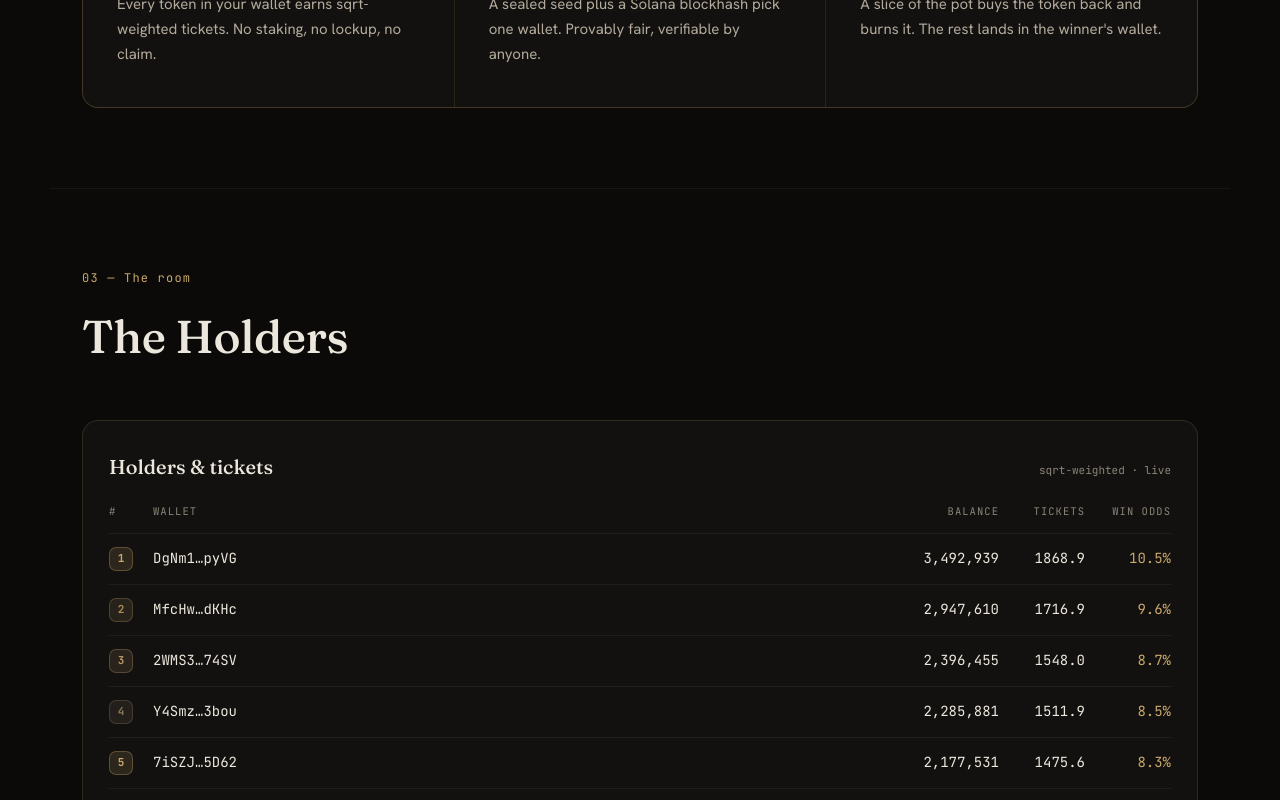
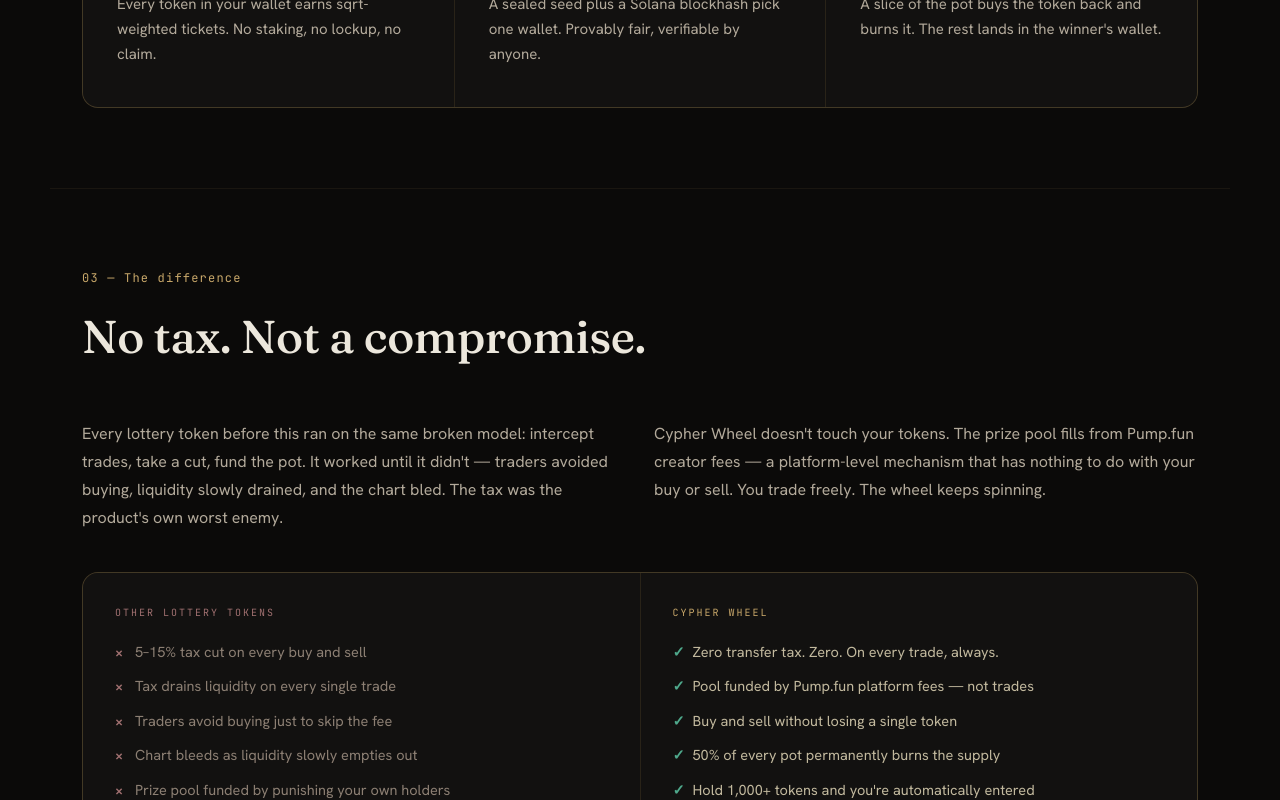
Before and after one commit to TechGeek0/cypher-wheel, a React (Vite) app in the folder frontend/: page / in a window 1280 px wide. Shown: the part 2000-2800 px from the top of the page. Built offline with nearby package versions, Linux system fonts and the light colour scheme; no server answers.

Commit message:
feat: add why better than tax lottery tokens comparison section

```diff
--- a/frontend/src/App.jsx
+++ b/frontend/src/App.jsx
@@ -168,10 +168,56 @@ export default function App() {
         </div>
       </section>
 
+      {/* WHY DIFFERENT */}
+      <section className="section">
+        <div className="section-head">
+          <p className="sec-eyebrow">03 &mdash; The difference</p>
+          <h2 className="sec-title">No tax. Not a compromise.</h2>
+        </div>
+        <div className="why-lead">
+          <p>
+            Every lottery token before this ran on the same broken model: intercept trades,
+            take a cut, fund the pot. It worked until it didn't — traders avoided buying,
+            liquidity slowly drained, and the chart bled. The tax was the product's own worst enemy.
+          </p>
+          <p>
+            Cypher Wheel doesn't touch your tokens. The prize pool fills from Pump.fun creator
+            fees — a platform-level mechanism that has nothing to do with your buy or sell.
+            You trade freely. The wheel keeps spinning.
+          </p>
+        </div>
+        <div className="compare">
+          <div className="compare-col compare-bad">
+            <p className="compare-label">Other lottery tokens</p>
+            <ul className="compare-list">
+              <li>5–15% tax cut on every buy and sell</li>
+              <li>Tax drains liquidity on every single trade</li>
+              <li>Traders avoid buying just to skip the fee</li>
+              <li>Chart bleeds as liquidity slowly empties out</li>
+              <li>Prize pool funded by punishing your own holders</li>
+              <li>Results unverifiable — you just trust the dev</li>
+              <li>Sell pressure baked in from day one</li>
+            </ul>
+          </div>
+          <div className="compare-col compare-good">
+            <p className="compare-label">Cypher Wheel</p>
+            <ul className="compare-list">
+              <li>Zero transfer tax. Zero. On every trade, always.</li>
+              <li>Pool funded by Pump.fun platform fees — not trades</li>
+              <li>Buy and sell without losing a single token</li>
+              <li>50% of every pot permanently burns the supply</li>
+              <li>Hold 1,000+ tokens and you're automatically entered</li>
+              <li>Every draw cryptographically verifiable on-chain</li>
+              <li>Deflationary by design — every round makes it scarcer</li>
+            </ul>
+          </div>
+        </div>
+      </section>
+
       {/* HOLDERS */}
       <section className="section">
         <div className="section-head">
-          <p className="sec-eyebrow">03 &mdash; The room</p>
+          <p className="sec-eyebrow">04 &mdash; The room</p>
           <h2 className="sec-title">The Holders</h2>
         </div>
         <Leaderboard entries={entries} />
@@ -180,7 +226,7 @@ export default function App() {
       {/* FAIR */}
       <section className="section fair">
         <div className="section-head">
-          <p className="sec-eyebrow">04 &mdash; Trust</p>
+          <p className="sec-eyebrow">05 &mdash; Trust</p>
           <h2 className="sec-title">Provably fair, by design</h2>
         </div>
         <div className="fair-body">
--- a/frontend/src/styles.css
+++ b/frontend/src/styles.css
@@ -202,6 +202,34 @@ body {
 .odds { color: var(--champagne); font-family: var(--mono); }
 .empty { padding: 26px 0; text-align: center; color: var(--ash); font-size: 14px; }
 
+/* Why different */
+.why-lead {
+  display: grid; grid-template-columns: 1fr 1fr; gap: 28px;
+  margin-bottom: 40px;
+}
+.why-lead p { font-size: 16px; color: #b3aa9b; line-height: 1.75; margin: 0; }
+
+.compare {
+  display: grid; grid-template-columns: 1fr 1fr; gap: 1px;
+  background: var(--hair); border: 1px solid var(--hair); border-radius: 16px; overflow: hidden;
+}
+.compare-col { background: var(--coal); padding: 32px 32px 36px; }
+.compare-label {
+  font-family: var(--mono); font-size: 10px; letter-spacing: 0.2em; text-transform: uppercase;
+  margin: 0 0 20px;
+}
+.compare-bad  .compare-label { color: #a07070; }
+.compare-good .compare-label { color: var(--champagne); }
+
+.compare-list { list-style: none; padding: 0; margin: 0; display: flex; flex-direction: column; gap: 12px; }
+.compare-list li {
+  font-size: 14.5px; line-height: 1.55; padding-left: 20px; position: relative;
+}
+.compare-bad  .compare-list li { color: #8c7f73; }
+.compare-bad  .compare-list li::before { content: '\00d7'; position: absolute; left: 0; color: #a07070; font-weight: 600; }
+.compare-good .compare-list li { color: #c2b99e; }
+.compare-good .compare-list li::before { content: '\2713'; position: absolute; left: 0; color: var(--jade); font-weight: 600; }
+
 /* Fair section */
 .fair-body { max-width: 720px; }
 .fair-lead { font-size: 19px; color: #bdb5a6; line-height: 1.7; margin: 0 0 30px; }
@@ -264,6 +292,8 @@ body {
   .steps { grid-template-columns: 1fr; }
   .hero-pool { flex-wrap: wrap; gap: 20px; }
   .pool-div { display: none; }
+  .why-lead { grid-template-columns: 1fr; gap: 16px; }
+  .compare { grid-template-columns: 1fr; }
 }
 @media (max-width: 560px) {
   .nav { padding: 20px; } .hero, .section { padding-left: 20px; padding-right: 20px; }
```
